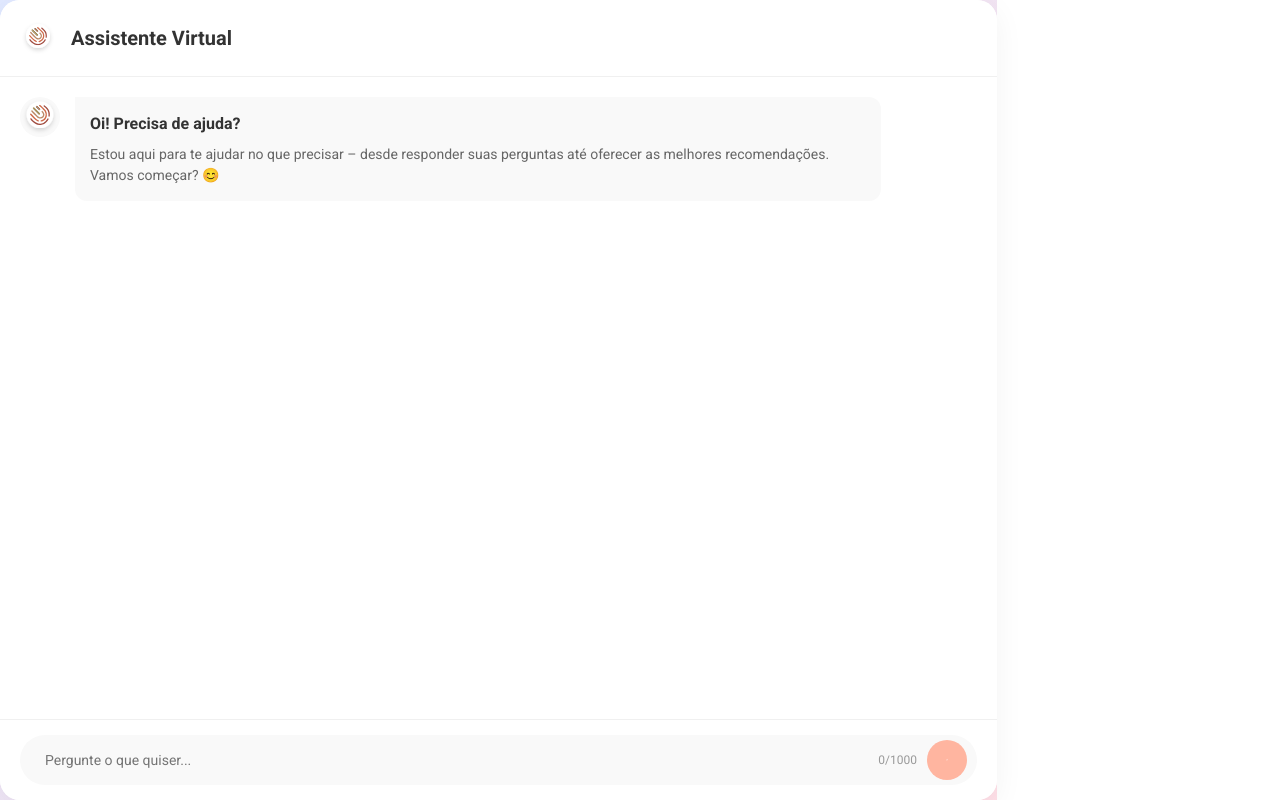
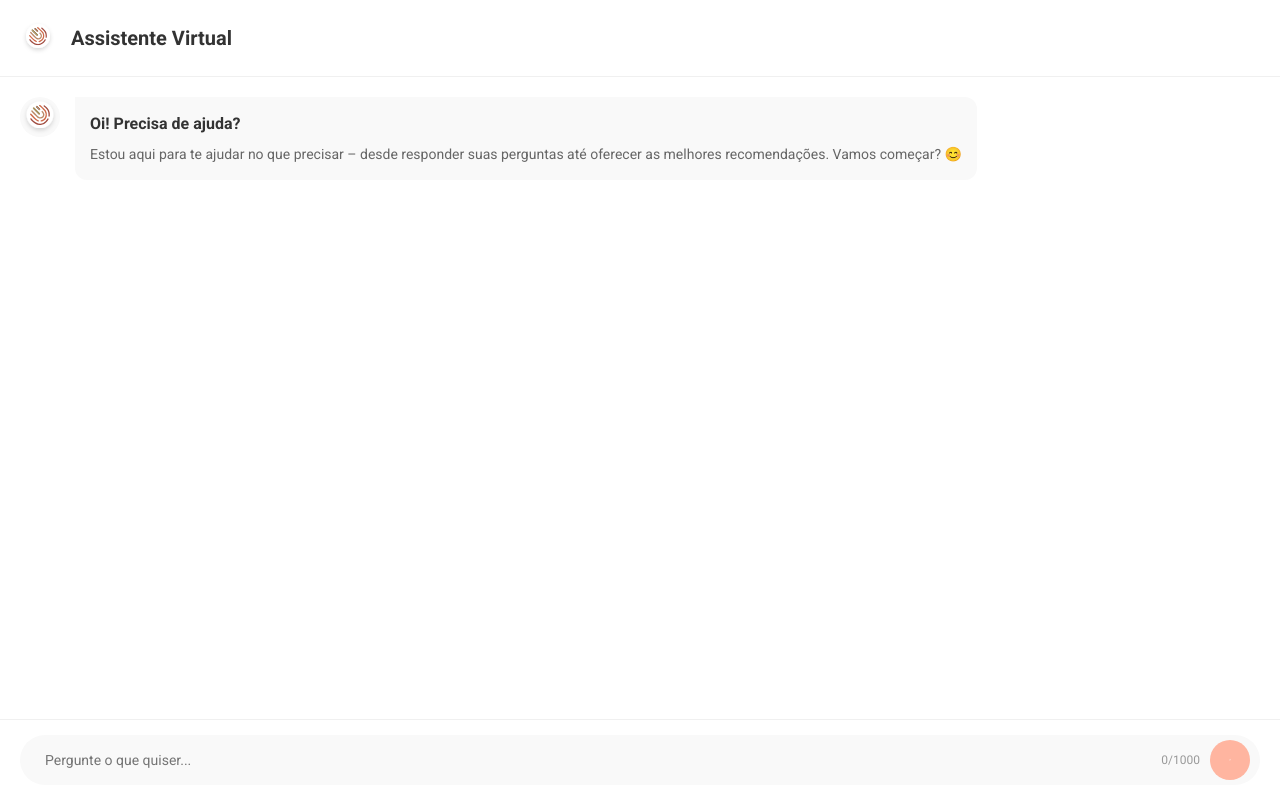
Before and after one commit to LM-Consulting-Python/Chatbot-Frontend-React, a React (Vite) app in the folder meu-projeto-react/: page /chat in a window 1280 px wide. Built offline with nearby package versions, Linux system fonts and the light colour scheme.

Commit message:
Refactor ChatPage styles and structure for improved layout and responsiveness

```diff
--- a/meu-projeto-react/src/ChatPage.css
+++ b/meu-projeto-react/src/ChatPage.css
@@ -1,19 +1,27 @@
+* {
+  margin: 0;
+  padding: 0;
+  box-sizing: border-box;
+}
+
+html,
+body,
+#root {
+  height: 100%;
+  width: 100%;
+}
+
 .chat-page {
   width: 100%;
   height: 100vh;
   display: flex;
-  justify-content: center;
-  align-items: center;
   background: linear-gradient(135deg, #e0e8ff 0%, #ffe0e8 100%);
 }
 
 .chat-container {
   width: 100%;
-  max-width: 1000px;
   height: 100%;
   background-color: white;
-  border-radius: 20px;
-  box-shadow: 0 8px 30px rgba(0, 0, 0, 0.05);
   display: flex;
   flex-direction: column;
   overflow: hidden;
@@ -25,6 +33,7 @@
   align-items: center;
   border-bottom: 1px solid #f0f0f0;
   background-color: white;
+  flex-shrink: 0;
 }
 
 .logo-small {
@@ -50,6 +59,7 @@
   flex: 1;
   padding: 20px;
   overflow-y: auto;
+  min-height: 0; /* Corrige overflow no Firefox */
 }
 
 .message {
@@ -123,6 +133,7 @@
   padding: 15px 20px;
   border-top: 1px solid #f0f0f0;
   background-color: white;
+  flex-shrink: 0;
 }
 
 .input-wrapper {
@@ -182,10 +193,8 @@
   height: 20px;
 }
 
-/* Adicione estilos responsivos */
 @media (max-width: 768px) {
   .chat-container {
     border-radius: 0;
-    height: 100vh;
   }
 }
--- a/meu-projeto-react/src/ChatPage.jsx
+++ b/meu-projeto-react/src/ChatPage.jsx
@@ -1,7 +1,7 @@
 import React, { useState, useRef, useEffect } from "react";
 import "./ChatPage.css";
-import logoIcon from "./assets/imeddata-logo.svg"; // Substitua pelo caminho real do seu logo
-import SendIcon from "./SendIcon"; // Importando o componente do ícone de envio
+import logoIcon from "./assets/imeddata-logo.svg";
+import SendIcon from "./SendIcon";
 
 function ChatPage() {
   const [message, setMessage] = useState("");
@@ -26,7 +26,6 @@ function ChatPage() {
     e.preventDefault();
     if (message.trim() === "") return;
 
-    // Adicionar mensagem do usuário
     const newMessage = {
       id: Date.now(),
       sender: "user",
@@ -37,7 +36,6 @@ function ChatPage() {
     setMessage("");
     setCharCount(0);
 
-    // Simulação de resposta do assistente (pode ser substituído por uma chamada de API real)
     setTimeout(() => {
       const assistantResponse = {
         id: Date.now() + 1,
@@ -50,7 +48,6 @@ function ChatPage() {
     }, 1000);
   };
 
-  // Rolar para o final quando novas mensagens são adicionadas
   useEffect(() => {
     if (chatContentRef.current) {
       chatContentRef.current.scrollTop = chatContentRef.current.scrollHeight;
@@ -101,6 +98,7 @@ function ChatPage() {
                 onChange={handleMessageChange}
                 placeholder="Pergunte o que quiser..."
                 className="chat-input"
+                maxLength={1000}
               />
               <div className="input-actions">
                 <span className="char-count">{charCount}/1000</span>
```
